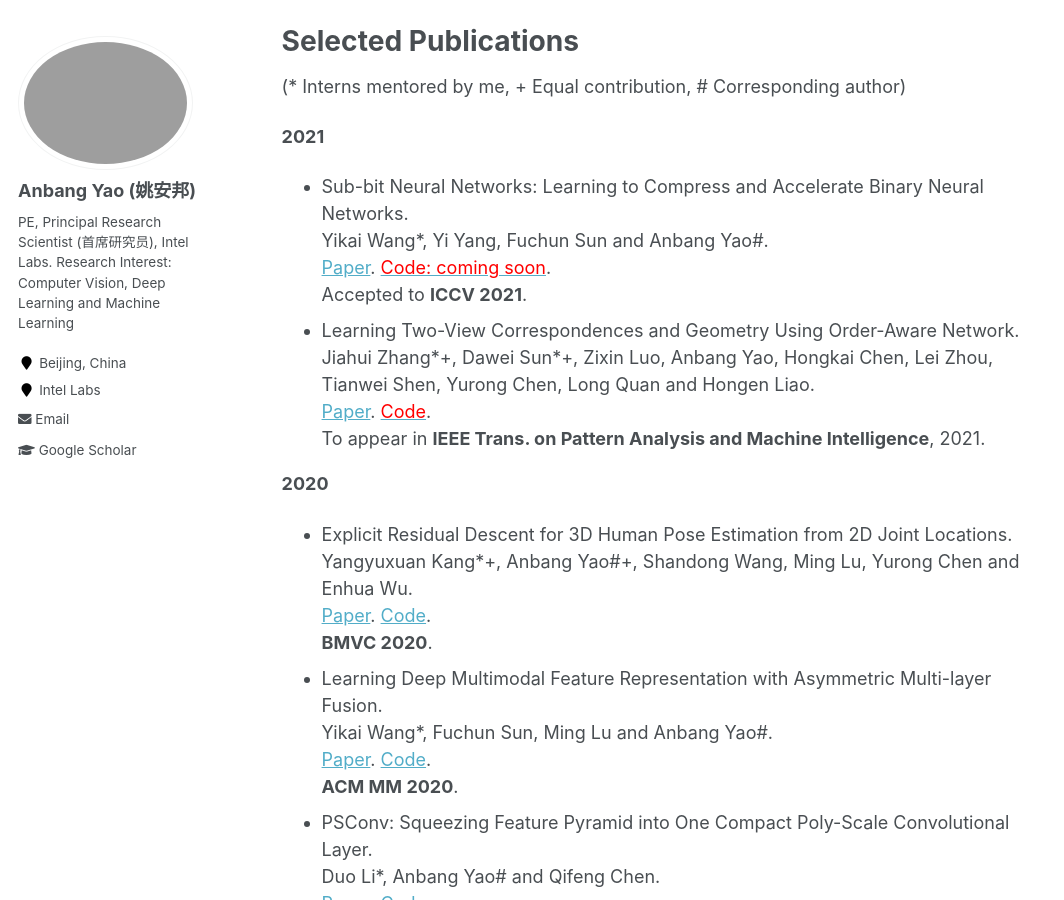
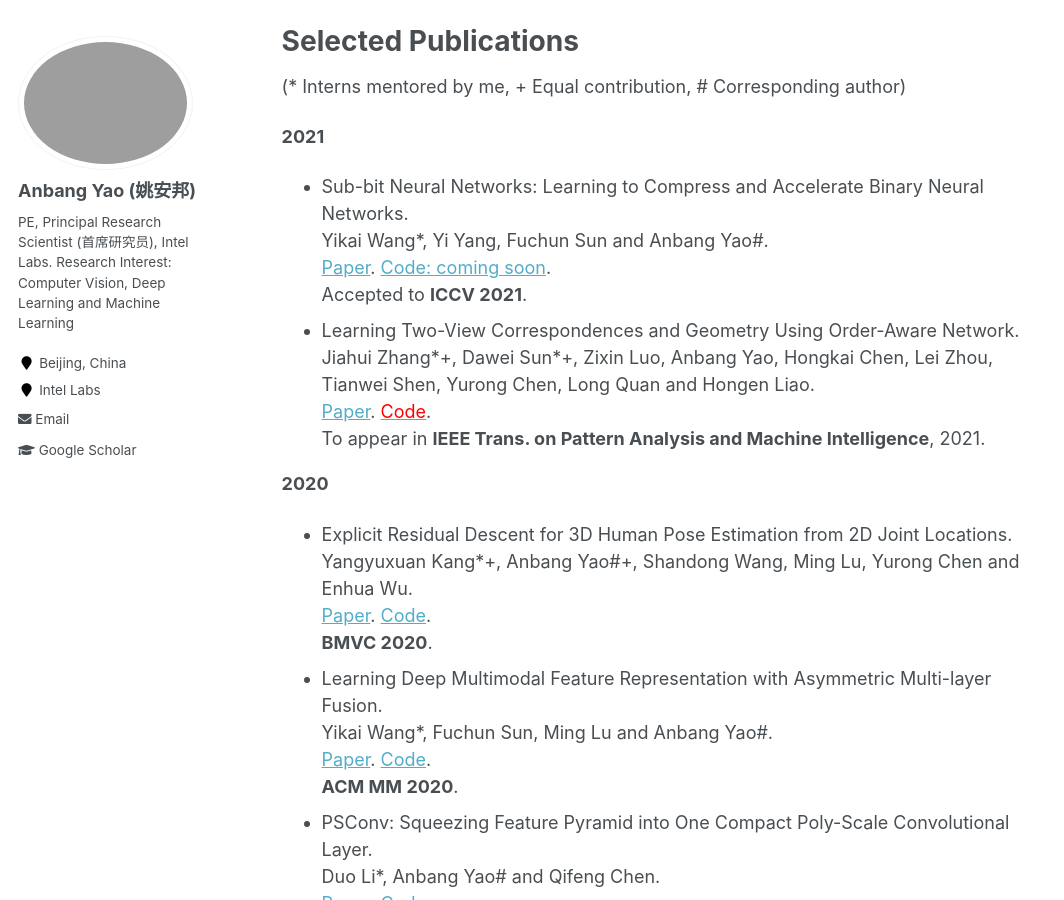
Before and after one commit to YaoAnbang/YaoAnbang.github.io, a Jekyll site: the page built from _pages/about.md, in a window 1280 px wide and 900 px high, scrolled down 1454 px. Shown: the whole window, without its empty margins (0-1064 px from the left). Built offline with Jekyll 4.4.1, drawn with Linux system fonts in a browser that asks for light colours.

Commit message:
Update about.md

```diff
--- a/_pages/about.md
+++ b/_pages/about.md
@@ -43,7 +43,7 @@ Selected Publications
 (\* Interns mentored by me, \+ Equal contribution, \# Corresponding author)
 
 **2021**
-+ Sub-bit Neural Networks: Learning to Compress and Accelerate Binary Neural Networks.<br> Yikai Wang\*, Yi Yang, Fuchun Sun and Anbang Yao\#.<br> [Paper](https://yaoanbang.github.io/). [<font color="red">Code: coming soon</font>](https://yaoanbang.github.io/).<br> Accepted to **ICCV 2021**.
++ Sub-bit Neural Networks: Learning to Compress and Accelerate Binary Neural Networks.<br> Yikai Wang\*, Yi Yang, Fuchun Sun and Anbang Yao\#.<br> [Paper](https://yaoanbang.github.io/). [Code: coming soon](https://yaoanbang.github.io/).<br> Accepted to **ICCV 2021**.
 + Learning Two-View Correspondences and Geometry Using Order-Aware Network.<br> Jiahui Zhang\*\+, Dawei Sun\*\+, Zixin Luo, Anbang Yao, Hongkai Chen, Lei Zhou, Tianwei Shen, Yurong Chen, Long Quan and Hongen Liao.<br> [Paper](https://yaoanbang.github.io/). [<font color="red">Code</font>](https://github.com/zjhthu/OANet).<br> To appear in **IEEE Trans. on Pattern Analysis and Machine Intelligence**, 2021.
 
 **2020**
```
